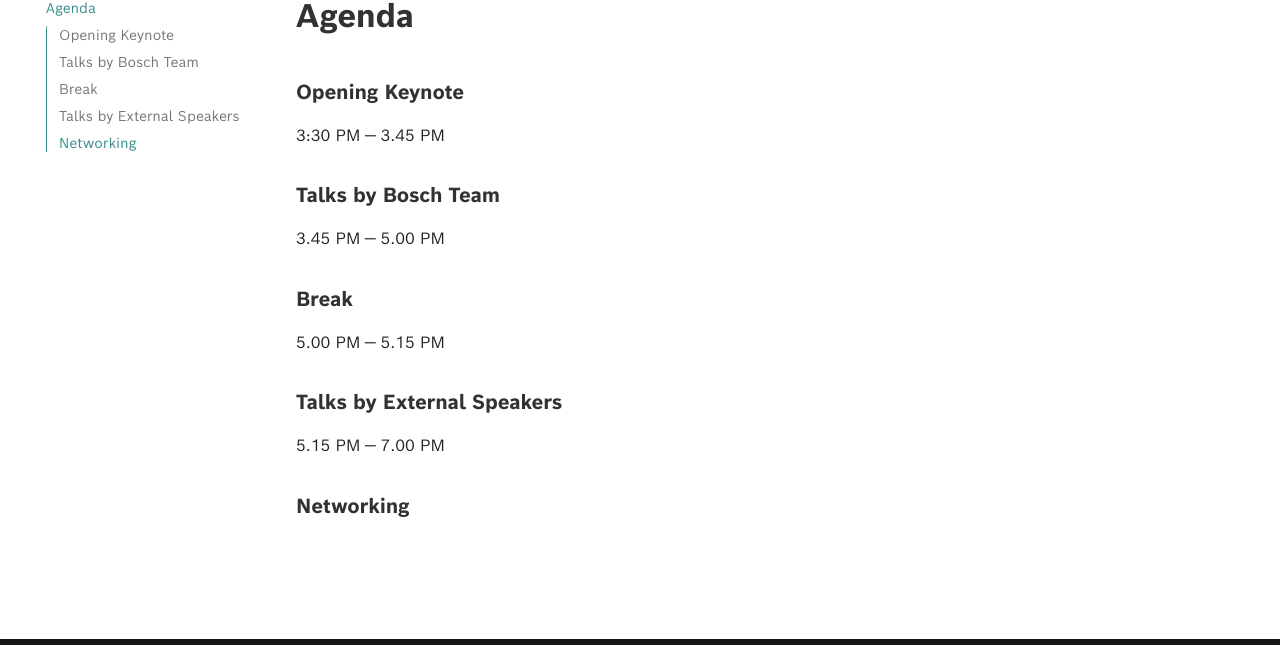
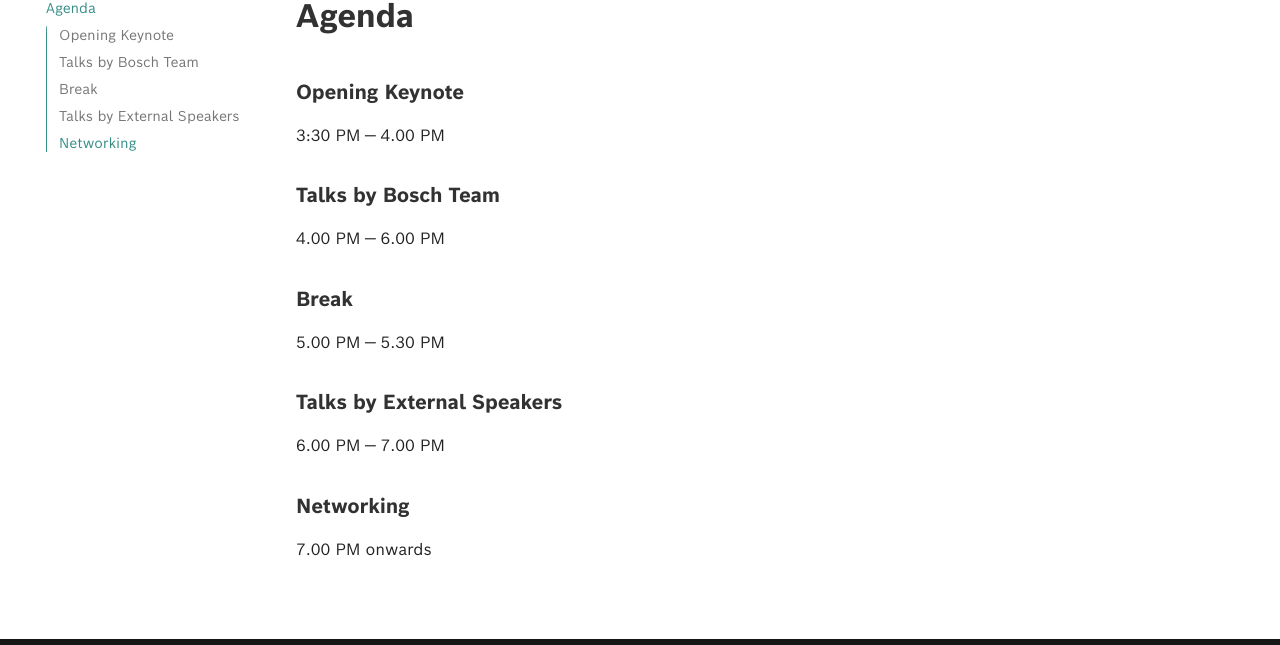
Before and after one commit to rusttechx/rusttechx.github.io, an MkDocs documentation site: the page built from docs/agenda.md, in a window 1280 px wide. Shown: the part 161-806 px from the top of the page. Built offline with MkDocs 1.6.1 and Material for MkDocs 9.7.7, drawn with Linux system fonts in a browser that asks for light colours.

```diff
--- a/docs/agenda.md
+++ b/docs/agenda.md
@@ -6,18 +6,19 @@ hide:
 # Agenda
 
 ### Opening Keynote
-3:30 PM — 3.45 PM
+3:30 PM — 4.00 PM
 
 ### Talks by Bosch Team
-3.45 PM — 5.00 PM
+4.00 PM — 6.00 PM
 
 ### Break
-5.00 PM — 5.15 PM
+5.00 PM — 5.30 PM
 
 ### Talks by External Speakers
-5.15 PM — 7.00 PM
+6.00 PM — 7.00 PM
 
 ### Networking
+7.00 PM onwards
 
 
 
--- a/mkdocs.yml
+++ b/mkdocs.yml
@@ -38,10 +38,11 @@ nav:
 #      - SUSE: keynotes/suse.md
     - Talks by Bosch Team:
       - talks/index.md
-      - Rust In Bosch: talks/yashwanth.md
+      - RustTechX Summit Kickoff - Keynote & Introduction: talks/yashwanth.md
       - Rust for Development of Safety-Relevant Software: talks/jochen.md
       - Cranelift - The All-Rust Codegen Alternative to LLVM (No C/C++): talks/nihal.md
       - Rust In Automotive : talks/anand.md
+      - Building a High-Performance, Resource-Efficient Translation Service with Rust: talks/ganesh.md
     - Guest Speakers:
        - talks/index.md
        - Uday Haleangadi Prabhu : talks/uday.md
```
Also changed, not shown: docs/data/talks.yaml (+59 -43 lines), docs/talks/ganesh.md (added, +9 -0 lines), docs/images/ganesh.jpg (added).
